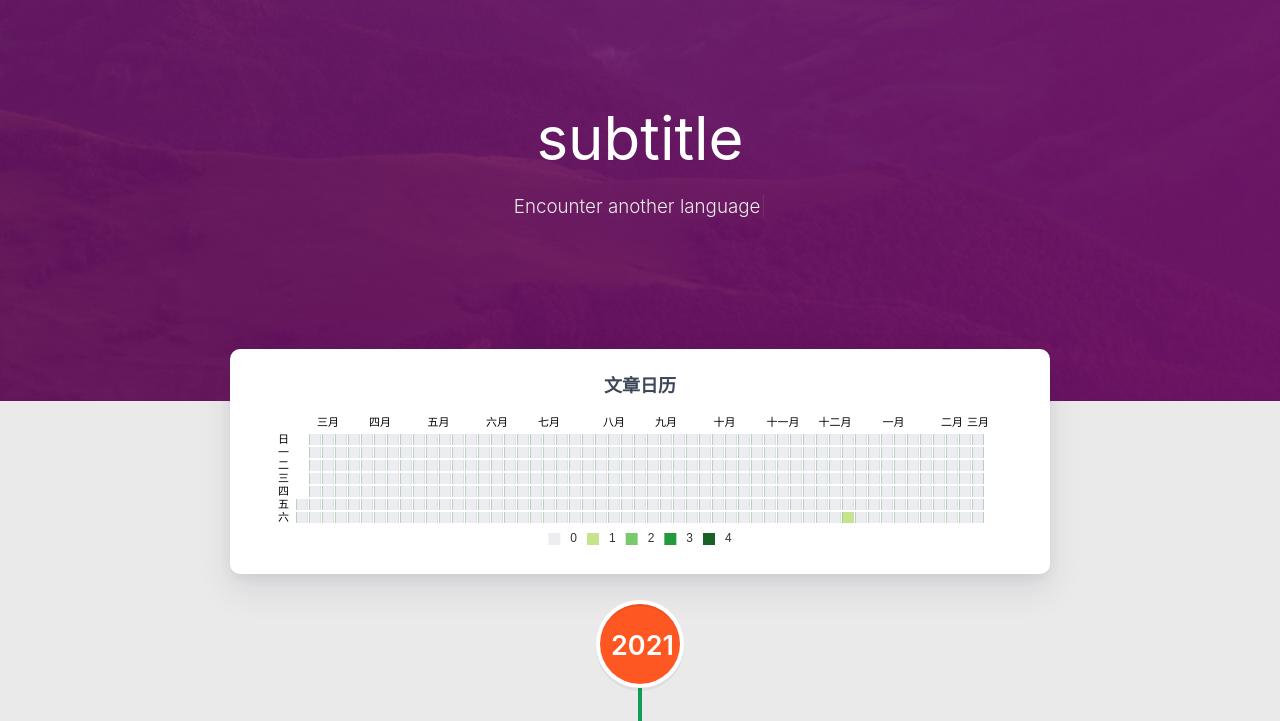
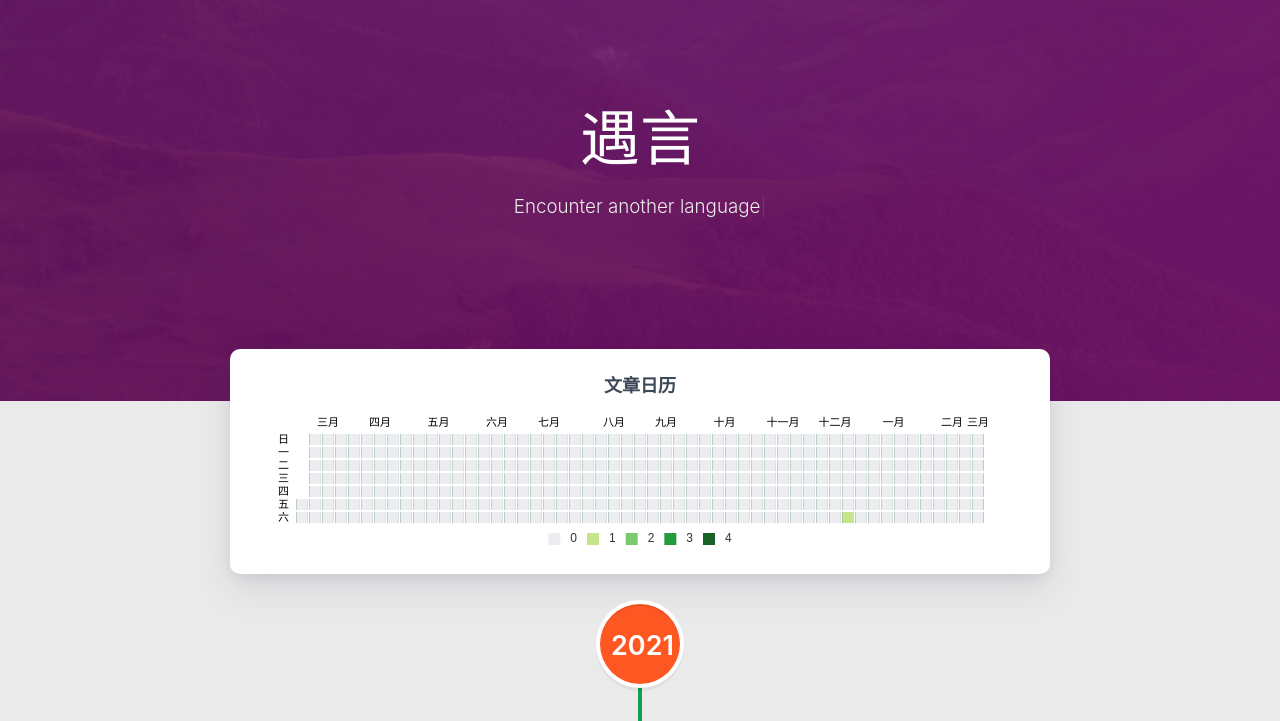
Before and after one commit to yuyancom/yuyancom.github.io, a plain HTML site: page archives/index.html in a window 1280 px wide. Shown: the part 79-800 px from the top of the page. Drawn offline with nearby package versions, Linux system fonts and the light colour scheme; some packages are replaced by stand-ins of ours; no server answers; a script that the page names is missing.

Commit message:
Update index.html

```diff
--- a/archives/index.html
+++ b/archives/index.html
@@ -184,7 +184,7 @@
         <div class="brand">
             <div class="title center-align">
 
-                    subtitle
+                    遇言
 
             </div>
 
```
